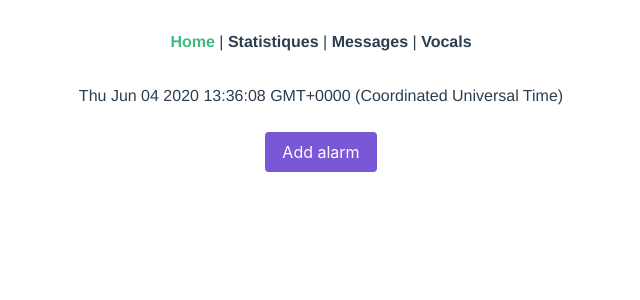
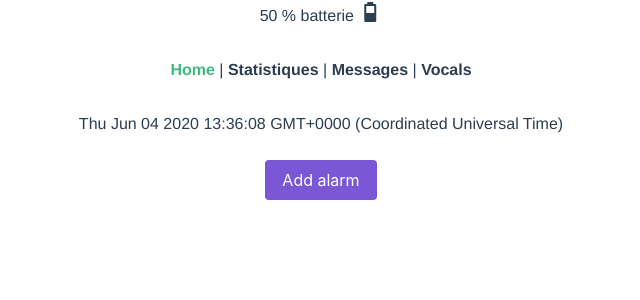
Before and after one commit to yanisakli/IOT, a Vue app in the folder front/: page / in a window 1280 px wide. Shown: the top 300 px of the page, without its empty margins (319-959 px from the left). Built offline with nearby package versions, Linux system fonts and the light colour scheme.

Commit message:
add battery

```diff
--- a/front/src/App.vue
+++ b/front/src/App.vue
@@ -1,5 +1,9 @@
 <template>
   <div id="app">
+    <div id="battery" v-if="battery">
+      {{ battery }} % batterie
+      <b-icon :icon="'battery-' + battery"></b-icon>
+    </div>
     <div id="nav">
       <router-link to="/">Home</router-link> |
       <router-link to="/stats">Statistiques</router-link> |
@@ -17,6 +21,20 @@
 
 <script>
   export default {
+    data() {
+      return {
+        batteryPercentages: [10, 20, 30, 40, 50, 60, 70, 80, 90],
+        battery: null
+      }
+    },
+    created() {
+      this.battery = this.randomPercentage()
+    },
+    methods: {
+      randomPercentage() {
+        return this.batteryPercentages[Math.floor(Math.random() * Math.floor(this.batteryPercentages.length))]
+      }
+    }
   }
 </script>
 <style>
```
